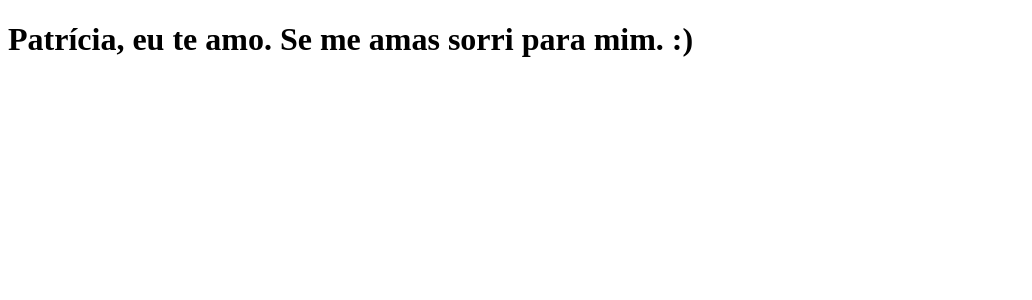
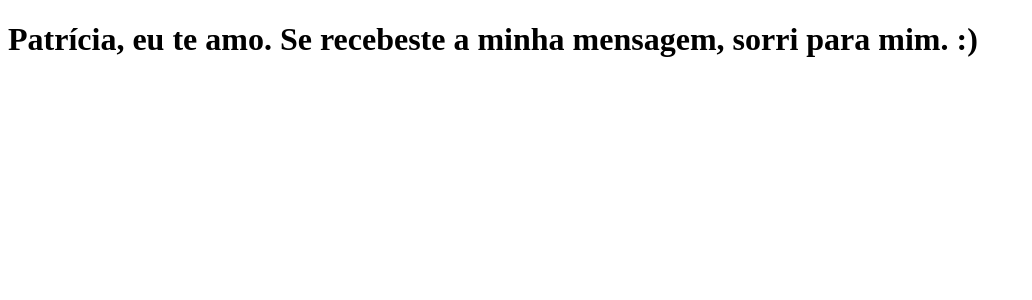
Before and after one commit to migarcanjo/experimento-tabnews, a Next.js app: page / in a window 1280 px wide. Shown: the top 300 px of the page, without its empty margins (0-1032 px from the left). Built offline with nearby package versions, Linux system fonts and the light colour scheme.

Commit message:
Outra alteração à frase

```diff
--- a/pages/index.js
+++ b/pages/index.js
@@ -1,6 +1,6 @@
 function Home()
 {
-return <h1> Patrícia, eu te amo. Se me amas sorri para mim. :) </h1>
+return <h1> Patrícia, eu te amo. Se recebeste a minha mensagem, sorri para mim. :) </h1>
 
 }
 export default Home;
```
